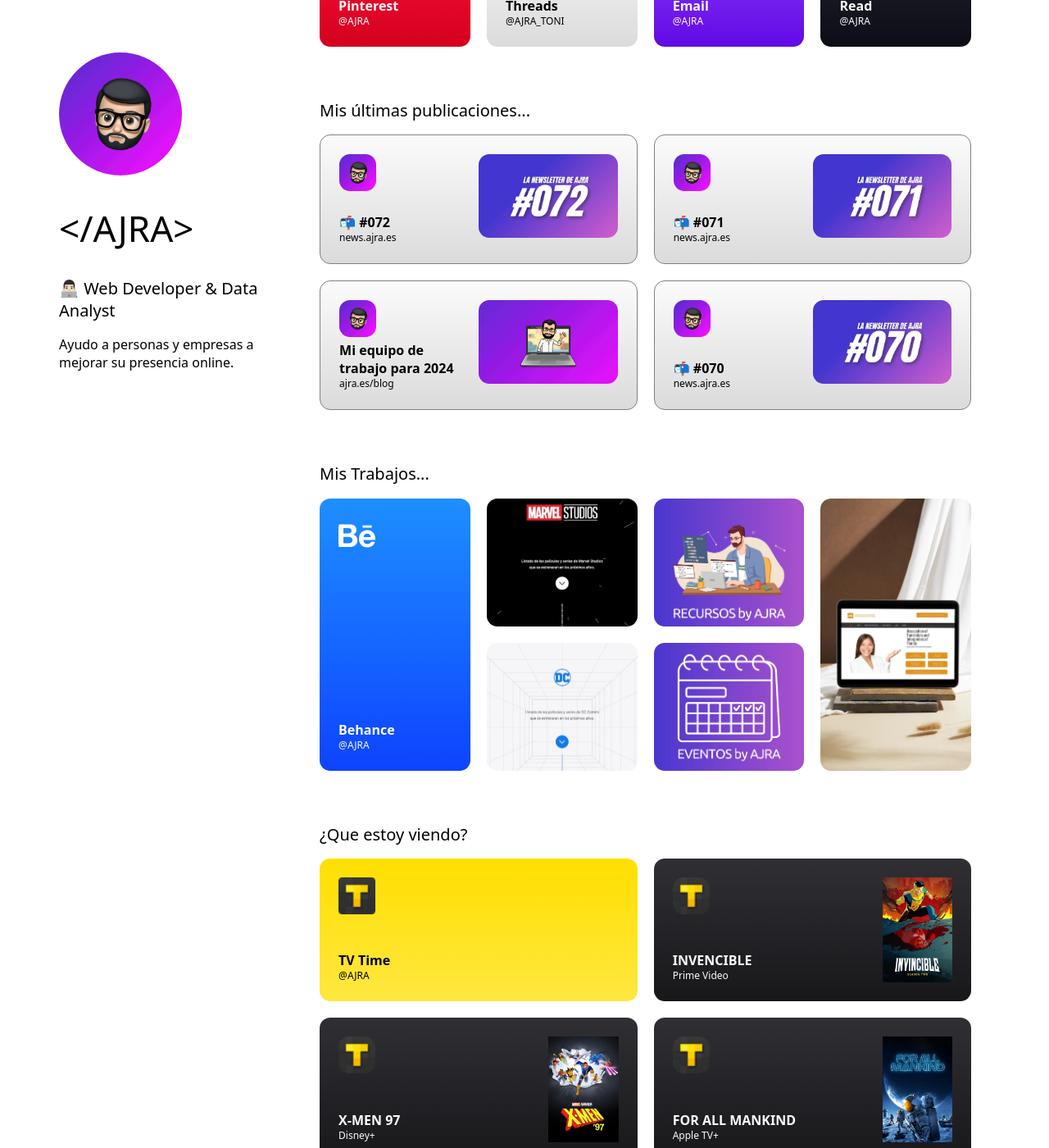
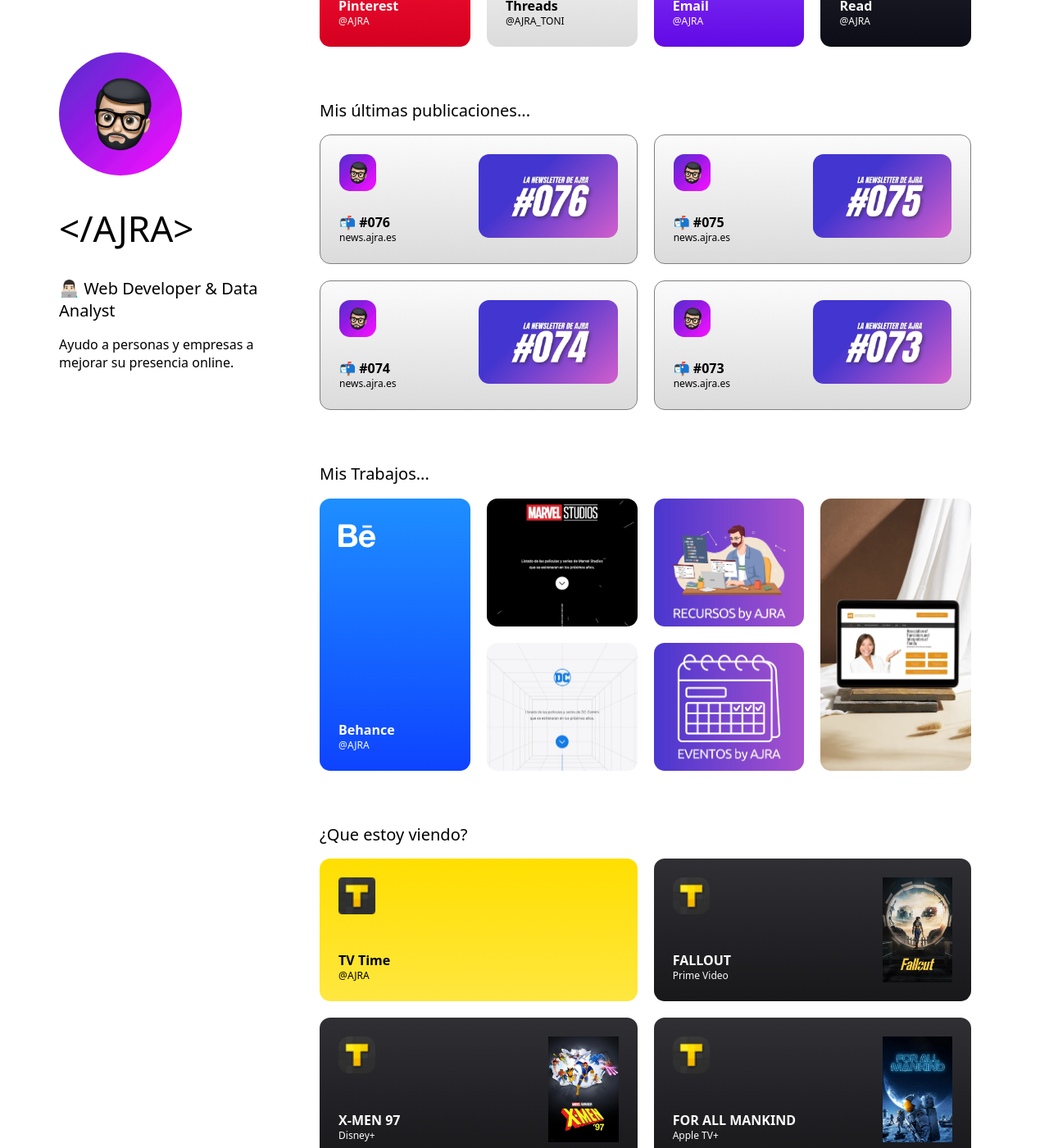
Before and after one commit to AJRAtoni/ajra, a Jekyll site: the page index.html, which Jekyll copies as it is, in a window 1280 px wide and 1400 px high, scrolled down 567 px. Shown: the whole window at 82% size. Built offline with Jekyll 4.4.1, drawn with Linux system fonts in a browser that asks for light colours.

Commit message:
04/29/2024

```diff
--- a/index.html
+++ b/index.html
@@ -112,12 +112,12 @@
                 <!-- Mis Articulos -->
                 <h2>Mis últimas publicaciones...</h2>
                 <div class="articulos">
-                    <a href="https://news.ajra.es/p/072" target="_blank" class="caja caja-articulo articulo1"
+                    <a href="https://news.ajra.es/p/076" target="_blank" class="caja caja-articulo articulo1"
                     aria-label="Enlace a mi articulo">
                     <div class="mitad">
                         <img class="logo-normal" src="images/AJRA.webp" alt="AJRA">
                         <div class="info">
-                            <h2 class="title">📬 #072</h2>
+                            <h2 class="title">📬 #076</h2>
                             <p class="handle">news.ajra.es</p>
                         </div>
                     </div>
@@ -125,12 +125,12 @@
                         <img class="destacada" src="images/articulo1.webp" alt="articulo">
                     </div>
                 </a>
-                    <a href="https://news.ajra.es/p/071" target="_blank" class="caja caja-articulo articulo2"
+                    <a href="https://news.ajra.es/p/075" target="_blank" class="caja caja-articulo articulo2"
                     aria-label="Enlace a mi articulo">
                     <div class="mitad">
                         <img class="logo-normal" src="images/AJRA.webp" alt="AJRA">
                         <div class="info">
-                            <h2 class="title">📬 #071</h2>
+                            <h2 class="title">📬 #075</h2>
                             <p class="handle">news.ajra.es</p>
                         </div>
                     </div>
@@ -138,25 +138,25 @@
                         <img class="destacada" src="images/articulo2.webp" alt="articulo">
                     </div>
                 </a>
-                    <a href="https://ajra.es/blog/equipo2024/" target="_blank" class="caja caja-articulo articulo3"
+                <a href="https://news.ajra.es/p/074" target="_blank" class="caja caja-articulo articulo3"
                 aria-label="Enlace a mi articulo">
                 <div class="mitad">
                     <img class="logo-normal" src="images/AJRA.webp" alt="AJRA">
                     <div class="info">
-                                <h2 class="title">Mi equipo de trabajo para 2024</h2>
-                                <p class="handle">ajra.es/blog</p>
+                        <h2 class="title">📬 #074</h2>
+                        <p class="handle">news.ajra.es</p>
                     </div>
                 </div>
                 <div class="mitad">
-                            <img class="destacada" src="images/posts/EquipoTrabajo2024.webp" alt="articulo">
+                    <img class="destacada" src="images/articulo3.webp" alt="articulo">
                 </div>
             </a>
-                    <a href="https://news.ajra.es/p/070" target="_blank" class="caja caja-articulo articulo4"
+            <a href="https://news.ajra.es/p/073" target="_blank" class="caja caja-articulo articulo4"
             aria-label="Enlace a mi articulo">
             <div class="mitad">
                 <img class="logo-normal" src="images/AJRA.webp" alt="AJRA">
                 <div class="info">
-                                <h2 class="title">📬 #070</h2>
+                    <h2 class="title">📬 #073</h2>
                     <p class="handle">news.ajra.es</p>
                 </div>
             </div>
@@ -196,12 +196,12 @@
                             <p class="handle black">@AJRA</p>
                         </div>
                     </a>
-                    <a href="https://www.tvtime.com/en/show/368207" target="_blank" class="caja caja-tv tv2"
+                    <a href="https://www.tvtime.com/es/show/416744" target="_blank" class="caja caja-tv tv2"
                         aria-label="Enlace a mis series">
                         <div class="mitad">
                             <img class="logo-normal" src="images/tvt_logo.png" loading="lazy" alt="TVTime">
                             <div class="info">
-                                <h2 class="title">INVENCIBLE</h2>
+                                <h2 class="title">FALLOUT</h2>
                                 <p class="handle">Prime Video</p>
                             </div>
                         </div>
```
Also changed, not shown: images/articulo1.webp, images/articulo2.webp, images/articulo3.webp (added), images/articulo4.webp, images/juego-zelda.webp (deleted), images/serie1.webp, 2 other files. Lines whose indentation alone changed are shown as unchanged.
